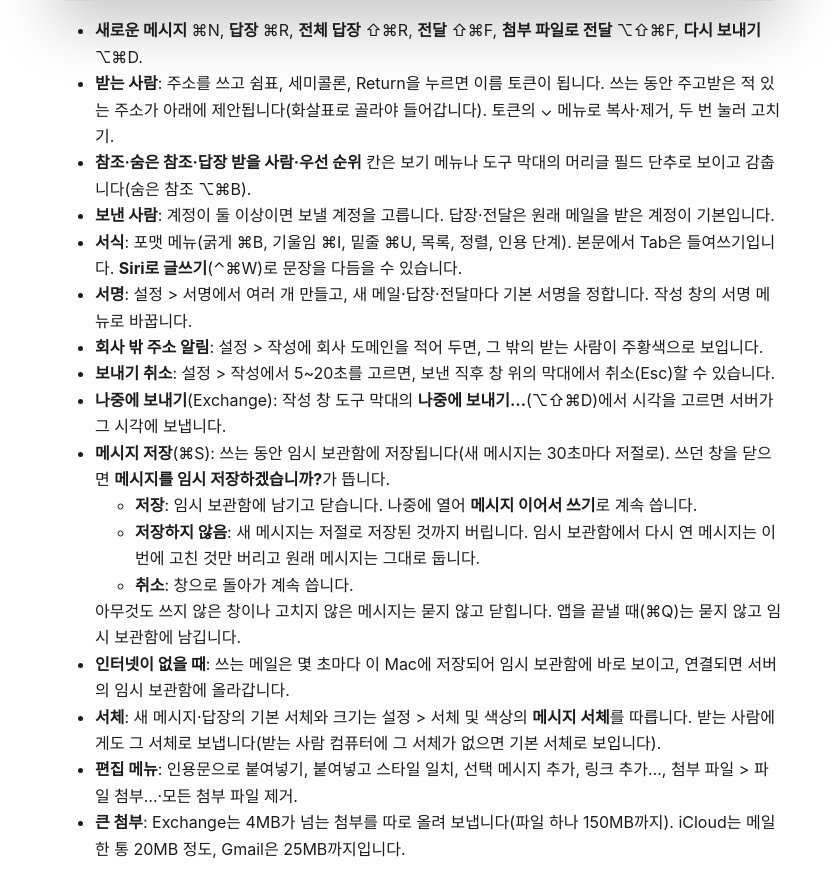
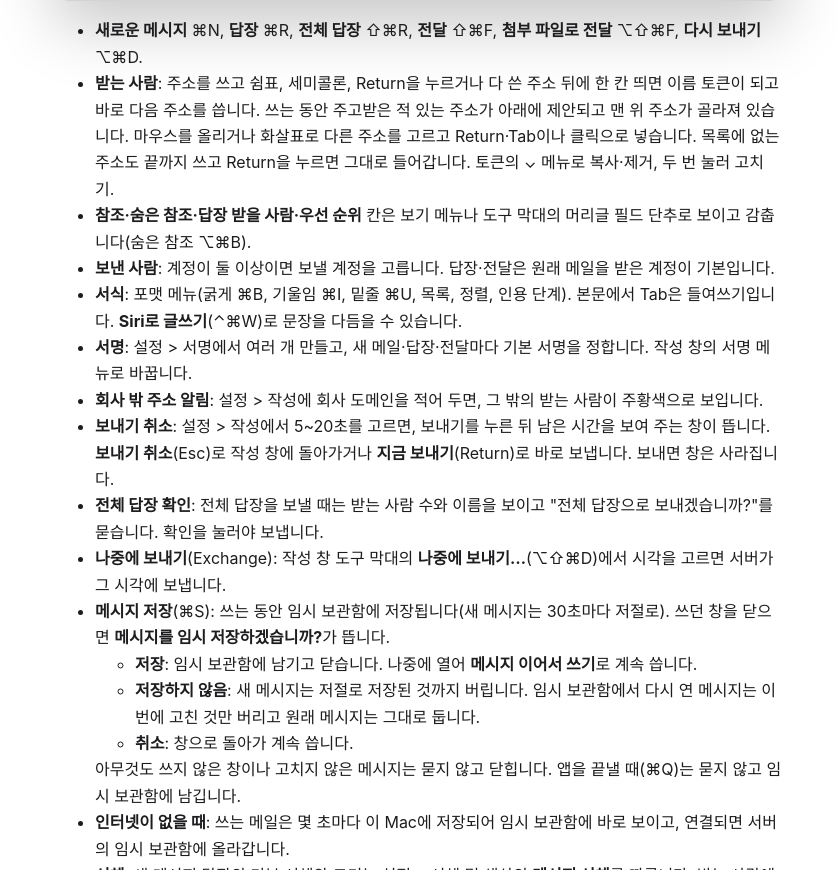
Before and after one commit to fakukulab/fakuku-mail, a plain HTML site: page site/help.html in a window 1280 px wide. Shown: the part 4413-5283 px from the top of the page, without its empty margins (221-1058 px from the left). Drawn offline with Linux system fonts and the light colour scheme.

Commit message:
1.0.8 준비: 릴리스 노트, 도움말에 전체 답장 확인·보내기 취소 창·띄어쓰기 주소 입력·주소 제안 설명
Co-Authored-By: Claude Opus 5.5 <noreply@anthropic.com>

```diff
--- a/site/help.html
+++ b/site/help.html
@@ -126,13 +126,14 @@
 <figure class="window"><img src="images/compose-light.png" alt="메일 작성 창"></figure>
 <ul>
   <li><strong>새로운 메시지</strong> ⌘N, <strong>답장</strong> ⌘R, <strong>전체 답장</strong> ⇧⌘R, <strong>전달</strong> ⇧⌘F, <strong>첨부 파일로 전달</strong> ⌥⇧⌘F, <strong>다시 보내기</strong> ⌥⌘D.</li>
-  <li><strong>받는 사람</strong>: 주소를 쓰고 쉼표, 세미콜론, Return을 누르면 이름 토큰이 됩니다. 쓰는 동안 주고받은 적 있는 주소가 아래에 제안됩니다(화살표로 골라야 들어갑니다). 토큰의 ⌄ 메뉴로 복사·제거, 두 번 눌러 고치기.</li>
+  <li><strong>받는 사람</strong>: 주소를 쓰고 쉼표, 세미콜론, Return을 누르거나 다 쓴 주소 뒤에 한 칸 띄면 이름 토큰이 되고 바로 다음 주소를 씁니다. 쓰는 동안 주고받은 적 있는 주소가 아래에 제안되고 맨 위 주소가 골라져 있습니다. 마우스를 올리거나 화살표로 다른 주소를 고르고 Return·Tab이나 클릭으로 넣습니다. 목록에 없는 주소도 끝까지 쓰고 Return을 누르면 그대로 들어갑니다. 토큰의 ⌄ 메뉴로 복사·제거, 두 번 눌러 고치기.</li>
   <li><strong>참조·숨은 참조·답장 받을 사람·우선 순위</strong> 칸은 보기 메뉴나 도구 막대의 머리글 필드 단추로 보이고 감춥니다(숨은 참조 ⌥⌘B).</li>
   <li><strong>보낸 사람</strong>: 계정이 둘 이상이면 보낼 계정을 고릅니다. 답장·전달은 원래 메일을 받은 계정이 기본입니다.</li>
   <li><strong>서식</strong>: 포맷 메뉴(굵게 ⌘B, 기울임 ⌘I, 밑줄 ⌘U, 목록, 정렬, 인용 단계). 본문에서 Tab은 들여쓰기입니다. <strong>Siri로 글쓰기</strong>(⌃⌘W)로 문장을 다듬을 수 있습니다.</li>
   <li><strong>서명</strong>: 설정 &gt; 서명에서 여러 개 만들고, 새 메일·답장·전달마다 기본 서명을 정합니다. 작성 창의 서명 메뉴로 바꿉니다.</li>
   <li><strong>회사 밖 주소 알림</strong>: 설정 &gt; 작성에 회사 도메인을 적어 두면, 그 밖의 받는 사람이 주황색으로 보입니다.</li>
-  <li><strong>보내기 취소</strong>: 설정 &gt; 작성에서 5~20초를 고르면, 보낸 직후 창 위의 막대에서 취소(Esc)할 수 있습니다.</li>
+  <li><strong>보내기 취소</strong>: 설정 &gt; 작성에서 5~20초를 고르면, 보내기를 누른 뒤 남은 시간을 보여 주는 창이 뜹니다. <strong>보내기 취소</strong>(Esc)로 작성 창에 돌아가거나 <strong>지금 보내기</strong>(Return)로 바로 보냅니다. 보내면 창은 사라집니다.</li>
+  <li><strong>전체 답장 확인</strong>: 전체 답장을 보낼 때는 받는 사람 수와 이름을 보이고 "전체 답장으로 보내겠습니까?"를 묻습니다. 확인을 눌러야 보냅니다.</li>
   <li><strong>나중에 보내기</strong>(Exchange): 작성 창 도구 막대의 <strong>나중에 보내기…</strong>(⌥⇧⌘D)에서 시각을 고르면 서버가 그 시각에 보냅니다.</li>
   <li><strong>메시지 저장</strong>(⌘S): 쓰는 동안 임시 보관함에 저장됩니다(새 메시지는 30초마다 저절로). 쓰던 창을 닫으면 <strong>메시지를 임시 저장하겠습니까?</strong>가 뜹니다.
     <ul>
```
Also changed, not shown: site/help-en.html (+3 -2 lines), 1 other file.
